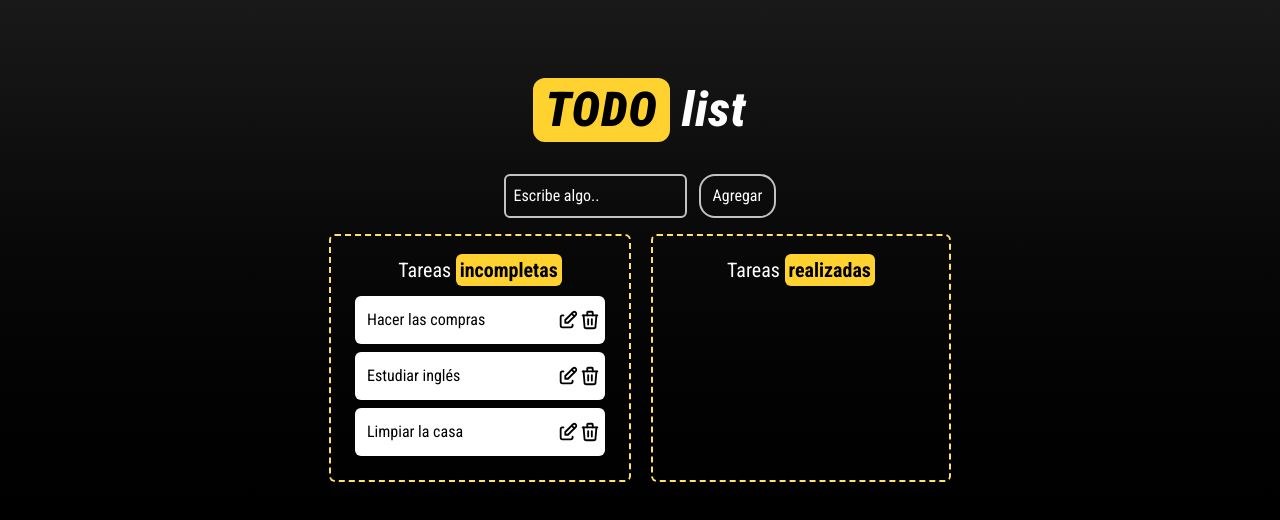
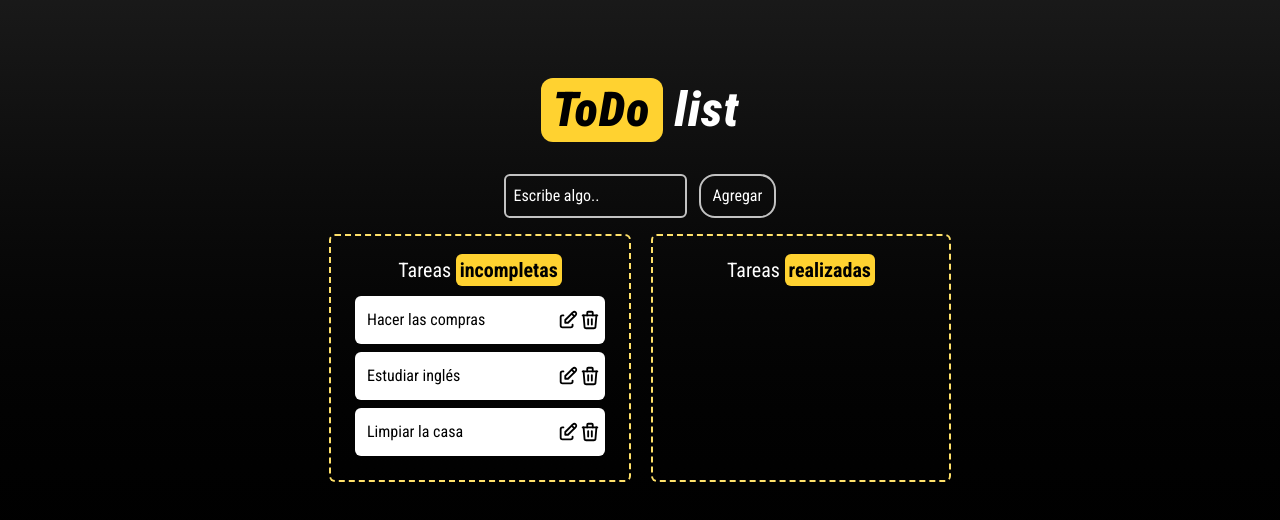
Before and after one commit to luchivanelli/todolist-app, a React (Vite) app: page / in a window 1280 px wide. Shown: the part 120-640 px from the top of the page. Built offline with nearby package versions, Linux system fonts and the light colour scheme.

Commit message:
Mejoras de diseño

```diff
--- a/src/App.jsx
+++ b/src/App.jsx
@@ -8,9 +8,9 @@ const App = ()=> {
   const [bandera, setBandera] = useState(false)
 
   return (
-    <div className="bg-gradient-to-t from-[#000] to-[#222] flex flex-col gap-4 justify-center items-center h-screen bg-transparent">
+    <div className="bg-gradient-to-t from-[#000] to-[#222] flex flex-col gap-4 justify-center items-center min-h-screen bg-transparent py-10">
       <div className="flex items-center gap-3 z-50 mb-4">
-        <h2 className="px-3 py-2 bg-amber-300 rounded-xl tracking-wide text-5xl">TODO</h2>
+        <h2 className="px-3 py-2 bg-amber-300 rounded-xl tracking-wide text-5xl">ToDo</h2>
         <h2 className="text-5xl text-white tracking-wide">list</h2>
       </div>
       <AddTask items1={items1} items2={items2} setItems1={setItems1} setBandera={setBandera}/>
```
